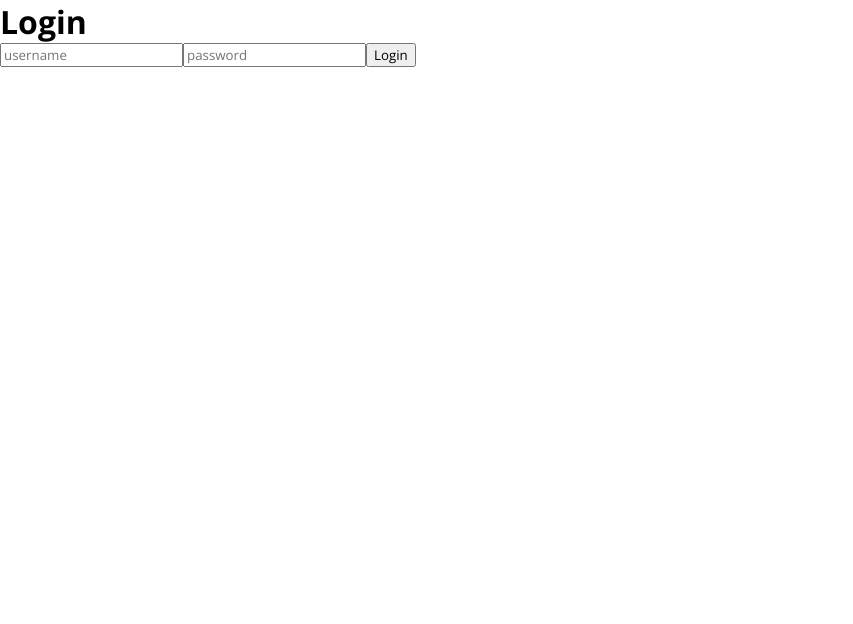
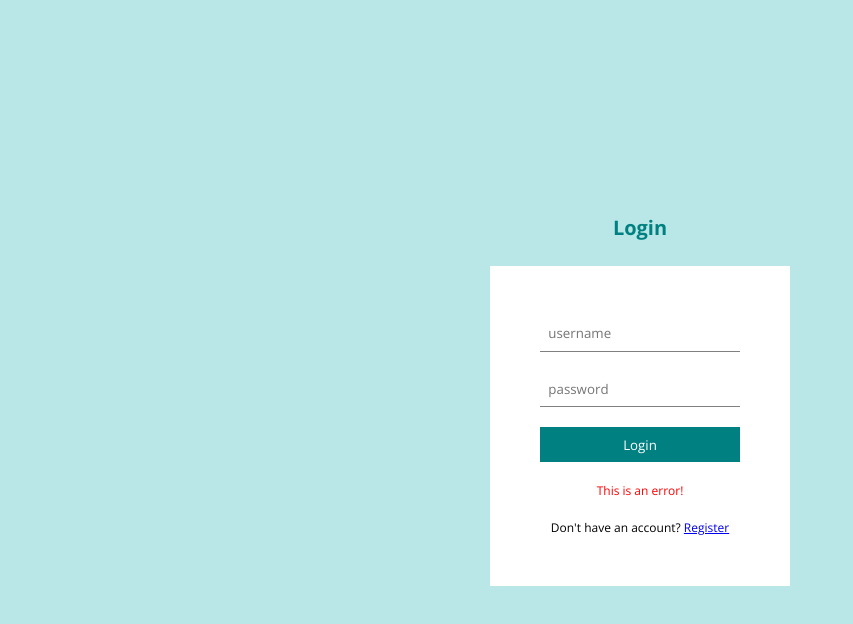
Before and after one commit to habibullahturkmen/full-stack-blog-client, a React (Create React App) app: page /login in a window 1280 px wide. Shown: the top 624 px of the page, without its empty margins (0-853 px from the left). Built offline with nearby package versions, Linux system fonts and the light colour scheme.

Commit message:
login page ui completed

```diff
--- a/src/pages/Login.jsx
+++ b/src/pages/Login.jsx
@@ -1,4 +1,5 @@
 import React from "react";
+import {Link} from "react-router-dom";
 
 const Login = () => {
     return (
@@ -8,6 +9,8 @@ const Login = () => {
                 <input type="text" placeholder="username" />
                 <input type="password" placeholder="password" />
                 <button type="submit">Login</button>
+                <p>This is an error!</p>
+                <span>Don't have an account? <Link to="/register">Register</Link></span>
             </form>
         </div>
     );
--- a/src/style.scss
+++ b/src/style.scss
@@ -1,6 +1,55 @@
+$lightGreen : #b9e7e7;
 
 .app {
     .container {
+        // Login & Register
+        .auth {
+            display: flex;
+            flex-direction: column;
+            align-items: center;
+            justify-content: center;
+            height: 100vh;
+            background-color: $lightGreen;
 
+            h1 {
+                font-size: 1.25rem;
+                color: teal;
+                margin-bottom: 1.25em;
+            }
+
+            form {
+                display: flex;
+                flex-direction: column;
+                padding: 3.125em;
+                background-color: white;
+                width: 12.5rem;
+                gap: 1.25em;
+
+                input {
+                    padding: 0.625em;
+                    border: none;
+                    border-bottom: 0.0625em solid gray;
+                }
+
+                button {
+                    padding: 0.625em;
+                    border: none;
+                    background-color: teal;
+                    color: white;
+                    cursor: pointer;
+                }
+
+                p {
+                    font-size: 0.75rem;
+                    color: red;
+                    text-align: center;
+                }
+
+                span {
+                    font-size: 0.75rem;
+                    text-align: center;
+                }
+            }
+        }
     }
 }
```
